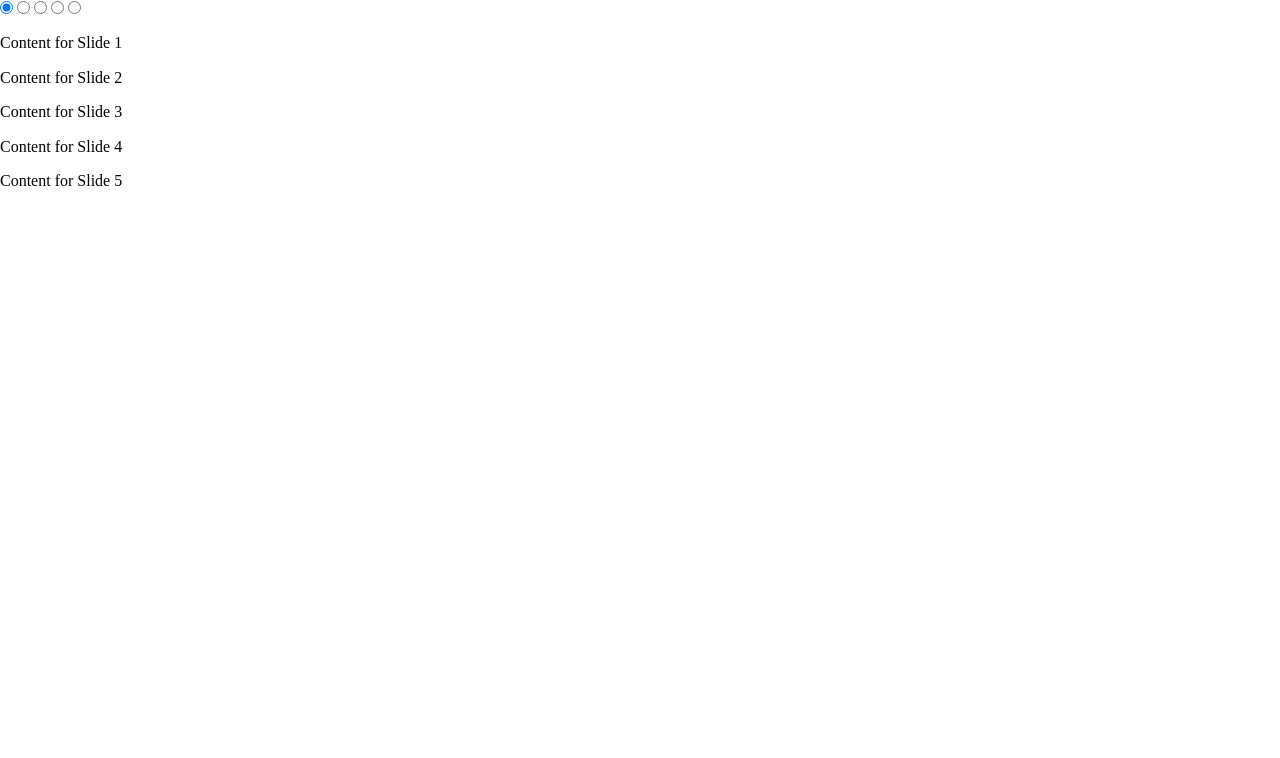
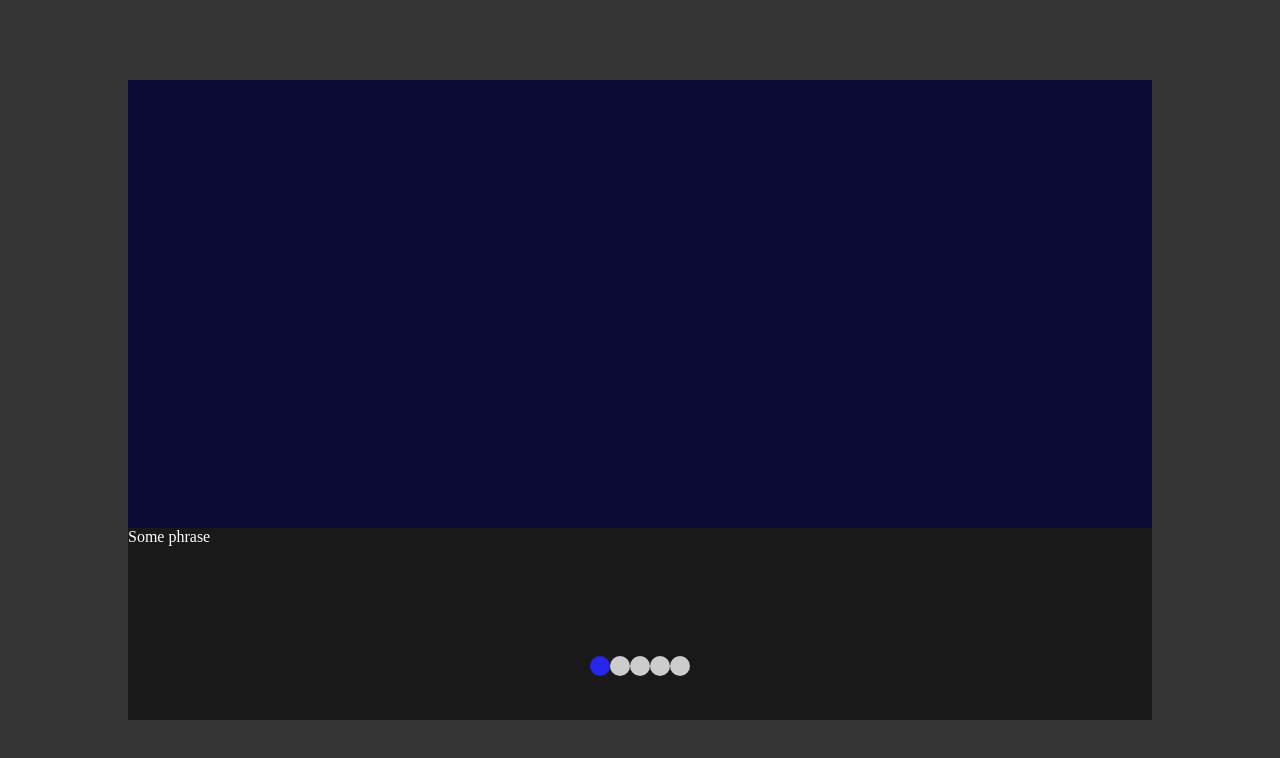
Before and after one commit to RTinIT/cssMemSlider, a plain HTML site: page cssMemslider/index.html in a window 1280 px wide. Drawn offline with nearby package versions, Linux system fonts and the light colour scheme.

Commit message:
feat: add slider for pictures (Thu, May 12, 2022 10:49:30 PM)

```diff
--- a/cssMemslider/index.html
+++ b/cssMemslider/index.html
@@ -11,32 +11,24 @@
 <body>
   <div class="container">
     <div class="slider">
-      <input type="radio" class="slider__radio" id="btn_1" checked>
-      <input type="radio" class="slider__radio" id="btn_2">
-      <input type="radio" class="slider__radio" id="btn_3">
-      <input type="radio" class="slider__radio" id="btn_4">
-      <input type="radio" class="slider__radio" id="btn_5">
+      <input type="radio" name="slider" class="slider__radio" id="btn_1" checked>
+      <input type="radio" name="slider" class="slider__radio" id="btn_2">
+      <input type="radio" name="slider" class="slider__radio" id="btn_3">
+      <input type="radio" name="slider" class="slider__radio" id="btn_4">
+      <input type="radio" name="slider" class="slider__radio" id="btn_5">
       <div class="wrapper">
-        <div class="slider__item" id="item_1">
-          <div class="slide-img"></div>
-          <p>Content for Slide 1</p>
-        </div>
-        <div class="slider__item" id="item_2">
-          <div class="slide-img"></div>
-          <p>Content for Slide 2</p>
-        </div>
-        <div class="slider__item" id="item_3">
-          <div class="slide-img"></div>
-          <p>Content for Slide 3</p>
-        </div>
-        <div class="slider__item" id="item_4">
-          <div class="slide-img"></div>
-          <p>Content for Slide 4</p>
-        </div>
-        <div class="slider__item" id="item_5">
-          <div class="slide-img"></div>
-          <p>Content for Slide 5</p>
-        </div>
+        <div class="slider__item" id="item_1"></div>
+        <div class="slider__item" id="item_2"></div>
+        <div class="slider__item" id="item_3"></div>
+        <div class="slider__item" id="item_4"></div>
+        <div class="slider__item" id="item_5"></div>
+      </div>
+      <div class="slider__text-content">
+        <p class="text-content">Some phrase</p>
+        <p class="text-content">Some phrase 2</p>
+        <p class="text-content">Some phrase 3</p>
+        <p class="text-content"> Some phrase 4</p>
+        <p class="text-content"> Some phrase 5</p>
       </div>
       <div class="slider__controls">
         <label for="btn_1"></label>
--- a/cssMemslider/style.css
+++ b/cssMemslider/style.css
@@ -0,0 +1,122 @@
+.container {
+  display: flex;
+  justify-content: center;
+  align-items: center;
+  max-width: 100%;
+  height: 100vh;
+  background: #353535;
+  color: #FFF;
+}
+
+.slider {
+  width: 80%;
+  height: 80%;
+  background: #191919;
+  overflow-x: hidden;
+}
+
+.slider__radio {
+  display: none;
+}
+
+.wrapper {
+  display: flex;
+  justify-content: center;
+  align-items: center;
+  width: 500%;
+  height: 70%;
+  transition: transform 800ms cubic-bezier(0.23, 1, 0.320, 1);
+}
+
+.slider__item {
+  /* width: 900px; */
+  width: 100%;
+  height: 100%;
+}
+
+.slide-img {
+  width: 100%;
+  height: 70%;
+}
+
+#item_1 {
+  background: rgb(10, 10, 50);
+}
+
+#item_2 {
+  background: rgb(20, 20, 50);
+}
+
+#item_3 {
+  background: rgb(30, 30, 50);
+}
+
+#item_4 {
+  background: rgb(40, 40, 50);
+}
+
+#item_5 {
+  background: rgb(50, 50, 50);
+}
+
+#btn_1:checked ~ .wrapper {
+  transform: translateX(0)
+}
+
+#btn_2:checked ~ .wrapper {
+  transform: translateX(-20%)
+}
+
+#btn_3:checked ~ .wrapper {
+  transform: translateX(-40%)
+}
+
+#btn_4:checked ~ .wrapper {
+  transform: translateX(-60%)
+}
+
+#btn_5:checked ~ .wrapper {
+  transform: translateX(-80%)
+}
+
+.slider__text-content {
+  display: flex;
+  justify-content: center;
+  align-items: center;
+  width: 500%;
+  height: 20%;
+}
+
+.text-content {
+  width: 100%;
+  height: 100%;
+}
+
+.slider__controls {
+  display: flex;
+  justify-content: center;
+  align-items: center;
+  width: 100%;
+  height: auto;
+}
+
+.slider__controls label {
+  display: block;
+  width: 20px;
+  height: 20px;
+  background: #ccc;
+  border-radius: 50%;
+  cursor: pointer;
+}
+
+.slider__controls label {
+  text-decoration: none;
+}
+
+#btn_1:checked ~ .slider__controls label:nth-child(1),
+#btn_2:checked ~ .slider__controls label:nth-child(2),
+#btn_3:checked ~ .slider__controls label:nth-child(3),
+#btn_4:checked ~ .slider__controls label:nth-child(4),
+#btn_5:checked ~ .slider__controls label:nth-child(5) {
+   background: rgb(38, 38, 235);
+}
```
